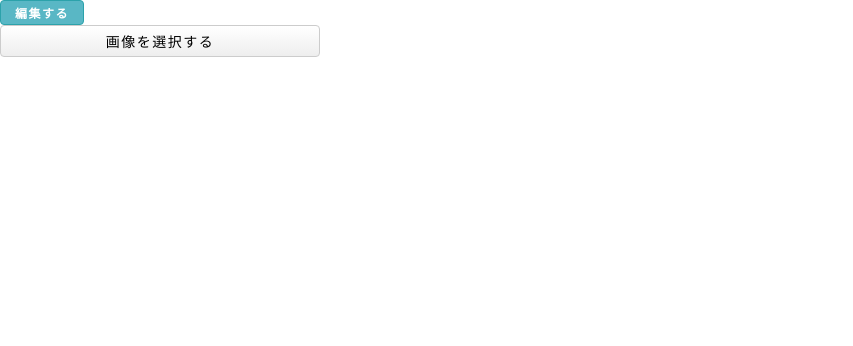
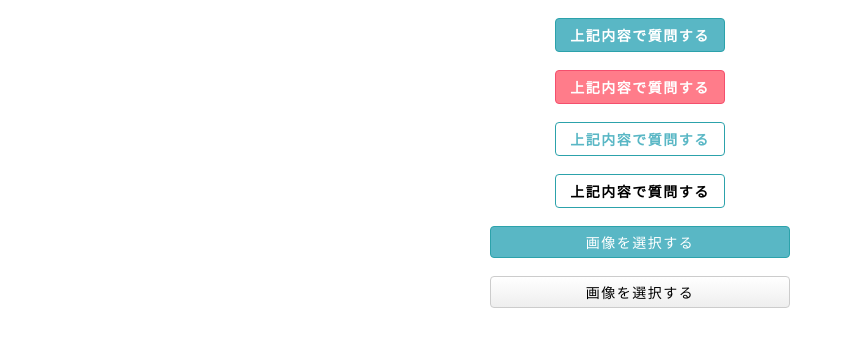
Before and after one commit to thanhgiau2604/gnavi, a Next.js app: page /styleguide in a window 1280 px wide. Shown: the top 346 px of the page, without its empty margins (0-853 px from the left). Built offline with nearby package versions, Linux system fonts and the light colour scheme.

Commit message:
update: update unit 'px' to 'rem'

```diff
--- a/src/components/common/Button/index.tsx
+++ b/src/components/common/Button/index.tsx
@@ -3,8 +3,6 @@ import { ButtonProps } from 'interfaces/Button'
 import { ButtonContainer, ButtonTitle } from './styled'
 
 const Button: React.FC<ButtonProps> = ({
-  width,
-  height,
   radius,
   buttonColor,
   fontSize,
@@ -17,8 +15,6 @@ const Button: React.FC<ButtonProps> = ({
   }
   return (
     <ButtonContainer
-      width={width}
-      height={height}
       radius={radius}
       buttonColor={buttonColor}
       fontWeight={fontWeight}
--- a/src/components/common/Button/styled.ts
+++ b/src/components/common/Button/styled.ts
@@ -2,8 +2,6 @@ import styled from 'styled-components'
 import { ButtonColor } from 'interfaces/Button'
 
 interface ButtonProps {
-  width?: number
-  height?: number
   radius: number
   buttonColor: ButtonColor
   fontWeight: number
@@ -14,9 +12,7 @@ interface pProps {
 }
 
 const ButtonContainer = styled.button<ButtonProps>`
-  ${({ width }) => width && `width: ${width}px`};
-  ${({ height }) => height && `width: ${height}px`};
-  margin: auto;
+  margin: 1.8rem auto auto auto;
   text-align: center;
   background-color: ${({ buttonColor }) => buttonColor.BGCOLOR};
   border-radius: ${({ radius }) => `${radius}px`};
@@ -27,7 +23,7 @@ const ButtonContainer = styled.button<ButtonProps>`
 `
 
 const ButtonTitle = styled.p<pProps>`
-  padding: 2px 8px;
+  padding: 0.5rem 0.8rem;
   letter-spacing: 1.5px;
   font-size: ${({ fontSize }) => fontSize};
 `
--- a/src/components/common/ButtonUpload/index.tsx
+++ b/src/components/common/ButtonUpload/index.tsx
@@ -3,8 +3,6 @@ import { ButtonUploadProps } from 'interfaces/ButtonUpload'
 import { UploadContainer } from './styled'
 
 const ButtonUpload: React.FC<ButtonUploadProps> = ({
-  width,
-  height,
   buttonUploadColor,
   fontSize,
   fontWeight,
@@ -14,8 +12,6 @@ const ButtonUpload: React.FC<ButtonUploadProps> = ({
 
   return (
     <UploadContainer
-      width={width}
-      height={height}
       buttonUploadColor={buttonUploadColor}
       fontSize={fontSize}
       fontWeight={fontWeight}
--- a/src/components/common/ButtonUpload/styled.ts
+++ b/src/components/common/ButtonUpload/styled.ts
@@ -2,19 +2,15 @@ import styled from 'styled-components'
 import { ButtonUploadColor } from 'interfaces/ButtonUpload'
 
 export interface ButtonUploadProps {
-  width?: number
-  height?: number
   buttonUploadColor: ButtonUploadColor
   fontSize: string
   fontWeight: number
 }
 
 const UploadContainer = styled.div<ButtonUploadProps>`
-  width: fit-content;
+  width: 100%;
   .btn {
-    ${({ width }) => width && `width: ${width}px`};
-    ${({ height }) => height && `width: ${height}px`};
-    margin: auto;
+    margin: 1.8rem auto auto auto;
     display: flex;
     justify-content: center;
     align-items: center;
--- a/src/constants/index.ts
+++ b/src/constants/index.ts
@@ -18,6 +18,11 @@ const buttonColors = {
   STYLE03: {
     BGCOLOR: 'transparent',
     COLOR: Variables.color1,
+    BORDER: `1px solid ${Variables.colorPrimary}`,
+  },
+  STYLE04: {
+    BGCOLOR: 'transparent',
+    COLOR: Variables.colorBlack,
     BORDER: `1px solid ${Variables.colorPrimary}`,
   },
 }
--- a/src/interfaces/Button.ts
+++ b/src/interfaces/Button.ts
@@ -5,8 +5,6 @@ export interface ButtonColor {
 }
 
 export interface ButtonProps {
-  width?: number
-  height?: number
   handleClick?: Function
   radius: number
   buttonColor: ButtonColor
--- a/src/interfaces/ButtonUpload.ts
+++ b/src/interfaces/ButtonUpload.ts
@@ -5,8 +5,6 @@ export interface ButtonUploadColor {
 }
 
 export interface ButtonUploadProps {
-  width?: number
-  height?: number
   buttonUploadColor: ButtonUploadColor
   fontSize: string
   fontWeight: number
--- a/src/pages/styleguide/index.tsx
+++ b/src/pages/styleguide/index.tsx
@@ -9,12 +9,38 @@ const StyleGuide = () => {
       <Button
         radius={4}
         buttonColor={buttonColors.STYLE01}
-        fontSize={fontSize.XSMALL}
+        fontSize={fontSize.SMALL}
         fontWeight={700}
-        title="編集する"
+        title="上記内容で質問する"
+      />
+      <Button
+        radius={4}
+        buttonColor={buttonColors.STYLE02}
+        fontSize={fontSize.SMALL}
+        fontWeight={700}
+        title="上記内容で質問する"
+      />
+      <Button
+        radius={4}
+        buttonColor={buttonColors.STYLE03}
+        fontSize={fontSize.SMALL}
+        fontWeight={700}
+        title="上記内容で質問する"
+      />
+      <Button
+        radius={4}
+        buttonColor={buttonColors.STYLE04}
+        fontSize={fontSize.SMALL}
+        fontWeight={700}
+        title="上記内容で質問する"
       />
       <ButtonUpload
-        width={320}
+        buttonUploadColor={buttonUploadColors.STYLE01}
+        fontSize={fontSize.SMALL}
+        fontWeight={400}
+        title="画像を選択する"
+      />
+      <ButtonUpload
         buttonUploadColor={buttonUploadColors.STYLE02}
         fontSize={fontSize.SMALL}
         fontWeight={400}
--- a/src/styles/scss/index.scss
+++ b/src/styles/scss/index.scss
@@ -1,3 +1,10 @@
 @import './reset';
 @import './variables';
 @import './global';
+
+.styleGuide-container {
+  max-width: 30rem;
+  margin: auto;
+  width: 100%;
+  text-align: center;
+}
```
